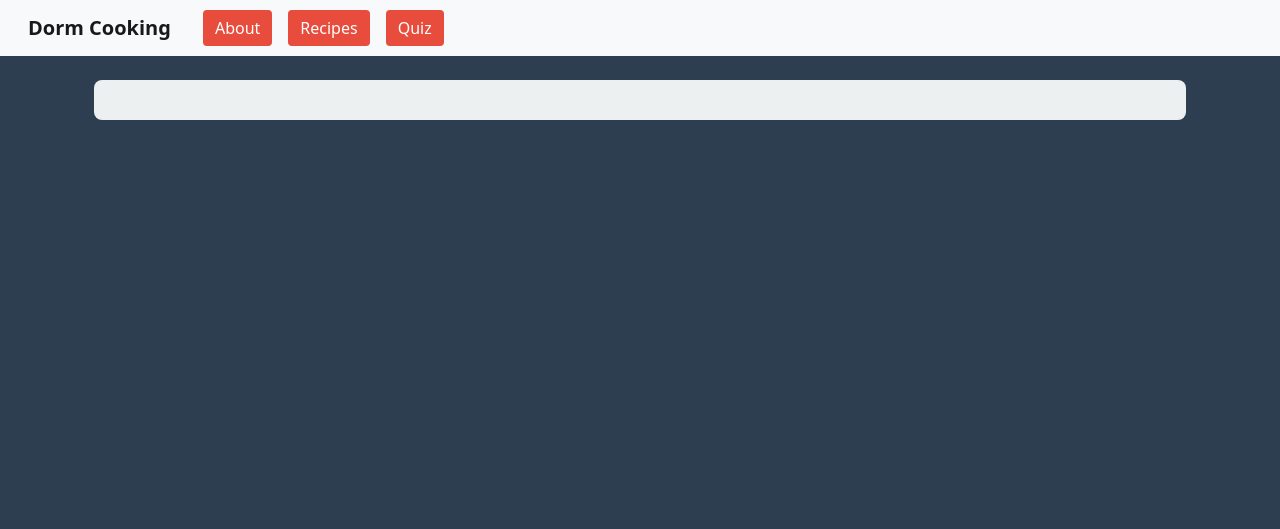
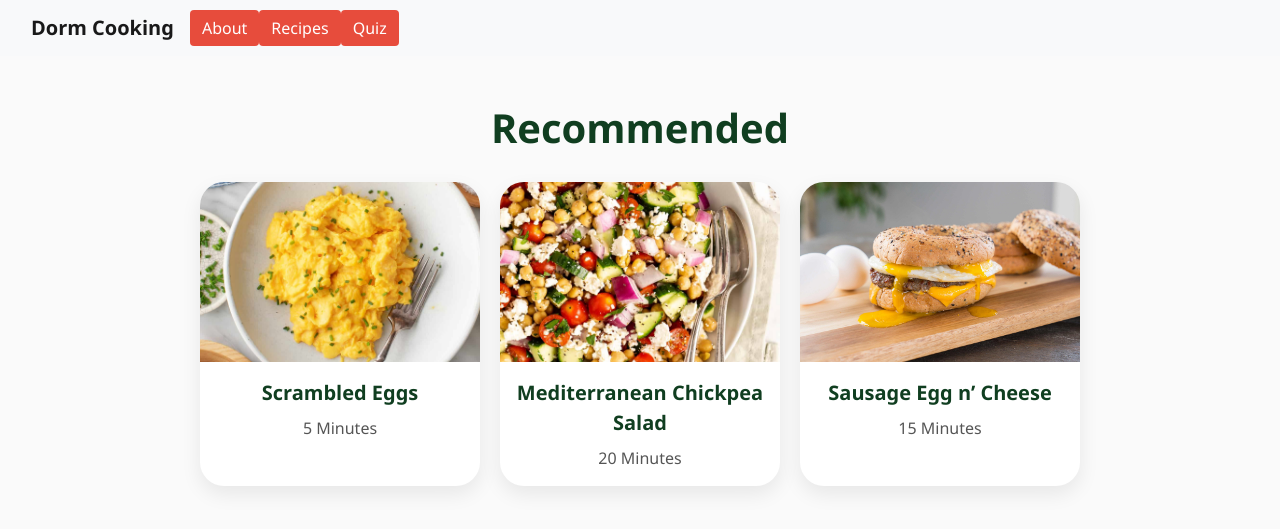
Before and after one commit to andyzhou443/Dorm-Cooking, a Flask app: page / in a window 1280 px wide. Shown: the top 529 px of the page. Run offline with Flask 3, Linux system fonts and the light colour scheme; some libraries are stand-ins or nearby versions.

Commit message:
Updated some styling

```diff
--- a/server.py
+++ b/server.py
@@ -41,8 +41,8 @@
 # ROUTES
 
 @app.route('/')
-def hello_world():
-   return render_template('hello_world.html')
+def home():
+   return render_template('index.html')
 
 @app.route('/about')
 def about():
--- a/static/main.css
+++ b/static/main.css
@@ -9,9 +9,13 @@
 
 /* Base Styling */
 body {
-    background-color: var(--base-color);
-    color: var(--light-grey);
+    background-color: #FAFAFA; /* or just white */
+    color: #1C1C1C; /* dark gray for text */
+    font-family: 'Segoe UI', sans-serif;
+    margin: 0;
+    padding: 0;
 }
+
 
 .grey {
     color: var(--light-grey);
@@ -259,3 +263,105 @@
     cursor: pointer;
     color: #2d472d;
 }
+
+.recipe-card {
+    width: 280px;
+    border-radius: 24px;
+    overflow: hidden;
+    background-color: white;
+    box-shadow: 0 8px 20px rgba(0,0,0,0.08);
+    transition: transform 0.2s ease, box-shadow 0.2s ease;
+    margin: 10px;
+}
+
+.recipe-card:hover {
+    transform: translateY(-5px);
+    box-shadow: 0 12px 24px rgba(0,0,0,0.15);
+}
+
+.recipe-img {
+    width: 100%;
+    height: 180px;
+    object-fit: cover;
+}
+
+.recipe-details {
+    padding: 1rem;
+    text-align: center;
+}
+
+.recipe-title {
+    font-size: 1.25rem;
+    font-weight: bold;
+    color: #103E20;
+    margin-bottom: 0.5rem;
+}
+
+.recipe-time {
+    font-size: 1rem;
+    color: #555;
+}
+
+.recommended-heading {
+    text-align: center;
+    font-size: 2.5rem;
+    font-weight: bold;
+    color: #103E20; /* dark green */
+    margin: 40px 0 20px;
+}
+
+.modal {
+    display: none;
+    position: fixed;
+    z-index: 1000;
+    left: 0; top: 0;
+    width: 100%; height: 100%;
+    background-color: rgba(0,0,0,0.4);
+    justify-content: center;
+    align-items: center;
+  }
+
+  .modal-content {
+    background-color: white;
+    padding: 2rem;
+    border-radius: 20px;
+    width: 300px;
+    text-align: center;
+    box-shadow: 0 8px 20px rgba(0,0,0,0.25);
+    position: relative;
+  }
+
+  .modal-content h2 {
+    color: #103E20;
+    margin-bottom: 1rem;
+  }
+
+  .modal-content p {
+    margin: 0.5rem 0;
+    color: #333;
+  }
+
+  #begin-button {
+    background-color: #6FA36F;
+    color: white;
+    border: none;
+    border-radius: 8px;
+    padding: 10px 20px;
+    font-size: 1.1rem;
+    margin-top: 1rem;
+    cursor: pointer;
+  }
+
+  #begin-button:hover {
+    background-color: #5d925d;
+  }
+
+  .close-btn {
+    position: absolute;
+    top: 12px;
+    right: 16px;
+    font-size: 24px;
+    font-weight: bold;
+    color: #C0392B;
+    cursor: pointer;
+  }
--- /dev/null
+++ b/static/main.js
@@ -0,0 +1,27 @@
+$(document).ready(function() {
+    $('.recipe-card').click(function() {
+      const title = $(this).find('.recipe-title').text();
+      const time = $(this).find('.recipe-time').text();
+      // Placeholder values — replace later with data-* attributes or AJAX
+      const difficulty = "Easy";
+      const cost = "$";
+      const genre = "Breakfast";
+
+      $('#modal-title').text(title);
+      $('#modal-time').text(time);
+      $('#modal-difficulty').text(difficulty);
+      $('#modal-cost').text(cost);
+      $('#modal-genre').text(genre);
+
+      $('#recipeModal').fadeIn().css('display', 'flex');    });
+
+    $('.close-btn').click(function() {
+      $('#recipeModal').fadeOut();
+    });
+
+    $(window).click(function(e) {
+      if ($(e.target).is('#recipeModal')) {
+        $('#recipeModal').fadeOut();
+      }
+    });
+  });
--- a/templates/hello_world.html
+++ /dev/null
@@ -1,33 +0,0 @@
-{% extends "layout.html" %}
-
-{% block content %}
-
-<!DOCTYPE html>
-<html lang="en">
-<head>
-    <script>
-    </script>
-    <meta charset="utf-8">
-    <meta name="viewport" content="width=device-width, initial-scale=1">
-    <title>Dorm Cooking</title>
-
-    <link rel="stylesheet" href="https://cdnjs.cloudflare.com/ajax/libs/jqueryui/1.12.1/themes/base/jquery-ui.min.css">
-    <link rel="stylesheet" href="https://cdnjs.cloudflare.com/ajax/libs/bootstrap/5.0.2/css/bootstrap.min.css">
-    <link rel="stylesheet" href="{{ url_for('static', filename='main.css') }}">
-
-    <script src="https://cdnjs.cloudflare.com/ajax/libs/jquery/3.3.1/jquery.min.js"></script>
-    <script src="https://cdnjs.cloudflare.com/ajax/libs/jqueryui/1.12.0/jquery-ui.min.js"></script>
-    <script src="{{ url_for('static', filename = 'function.js') }}"></script>
-</head>
-<body class = "baseColor">
-
-    <div class="container mt-4">
-
-        <main id="itemsContainer" class="mt-4" aria-labelledby="page-title">
-            <!-- Cookinng items will be dynamically added here -->
-        </main>
-    </div>
-</body>
-</html>
-
-{% endblock %}
--- /dev/null
+++ b/templates/index.html
@@ -0,0 +1,47 @@
+{% extends "layout.html" %}
+
+{% block content %}
+<div class="text-center mt-5">
+    <h1 class="recommended-heading">Recommended</h1>
+    <div class="d-flex justify-content-center gap-4 flex-wrap">
+        <!-- Recipe Card 1 -->
+        <div class="recipe-card">
+            <img src="{{ url_for('static', filename='img/scrambled_eggs.jpg') }}" class="recipe-img" alt="Scrambled Eggs">
+            <div class="recipe-details">
+                <div class="recipe-title">Scrambled Eggs</div>
+                <div class="recipe-time">5 Minutes</div>
+            </div>
+        </div>
+
+        <!-- Recipe Card 2 -->
+        <div class="recipe-card">
+            <img src="{{ url_for('static', filename='img/chickpea_salad.jpg') }}" class="recipe-img" alt="Chickpea Salad">
+            <div class="recipe-details">
+                <div class="recipe-title">Mediterranean Chickpea Salad</div>
+                <div class="recipe-time">20 Minutes</div>
+            </div>
+        </div>
+
+        <!-- Recipe Card 3 -->
+        <div class="recipe-card">
+            <img src="{{ url_for('static', filename='img/sausage_egg_cheese.jpg') }}" class="recipe-img" alt="Sausage Egg n' Cheese">
+            <div class="recipe-details">
+                <div class="recipe-title">Sausage Egg n’ Cheese</div>
+                <div class="recipe-time">15 Minutes</div>
+            </div>
+        </div>
+    </div>
+
+    <div id="recipeModal" class="modal">
+        <div class="modal-content">
+          <span class="close-btn">&times;</span>
+          <h2 id="modal-title">Recipe Title</h2>
+          <p><strong>Difficulty:</strong> <span id="modal-difficulty"></span></p>
+          <p><strong>Time:</strong> <span id="modal-time"></span></p>
+          <p><strong>Cost:</strong> <span id="modal-cost"></span></p>
+          <p><strong>Genre:</strong> <span id="modal-genre"></span></p>
+          <button id="begin-button">Begin</button>
+        </div>
+      </div>
+</div>
+{% endblock %}
--- a/templates/layout.html
+++ b/templates/layout.html
@@ -12,6 +12,7 @@
     <link rel="stylesheet" href="https://stackpath.bootstrapcdn.com/bootstrap/4.2.1/css/bootstrap.min.css">
 
     <link rel="stylesheet" href="{{url_for('static', filename='main.css')}}">
+    <script src="{{ url_for('static', filename='main.js') }}"></script>
 
     <title>Dorm Cooking</title>
 </head>
```
Also changed, not shown: static/functions.js (deleted), static/img/chickpea_salad.jpg (added), static/img/sausage_egg_cheese.jpg (added), static/img/scrambled_eggs.jpg (added).
